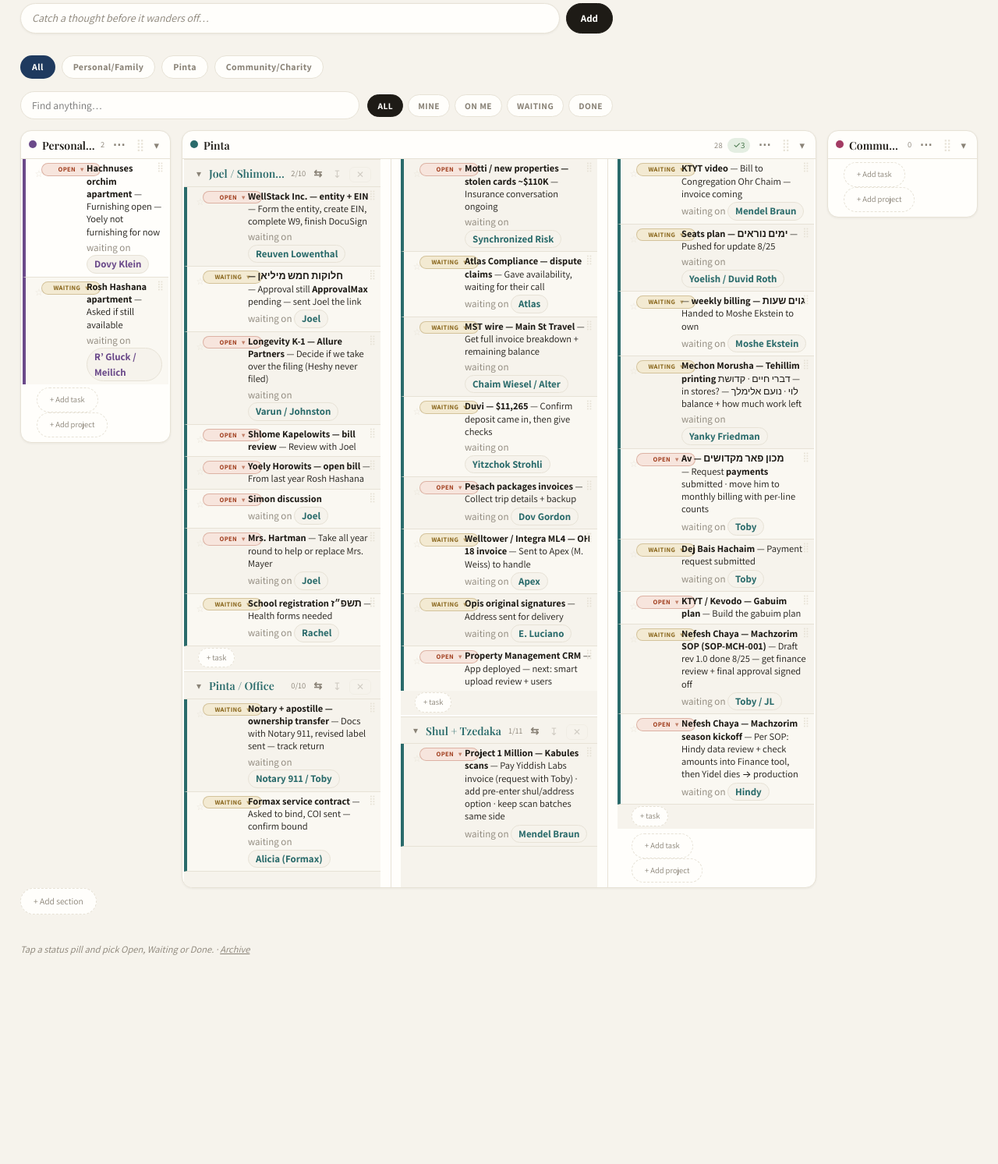
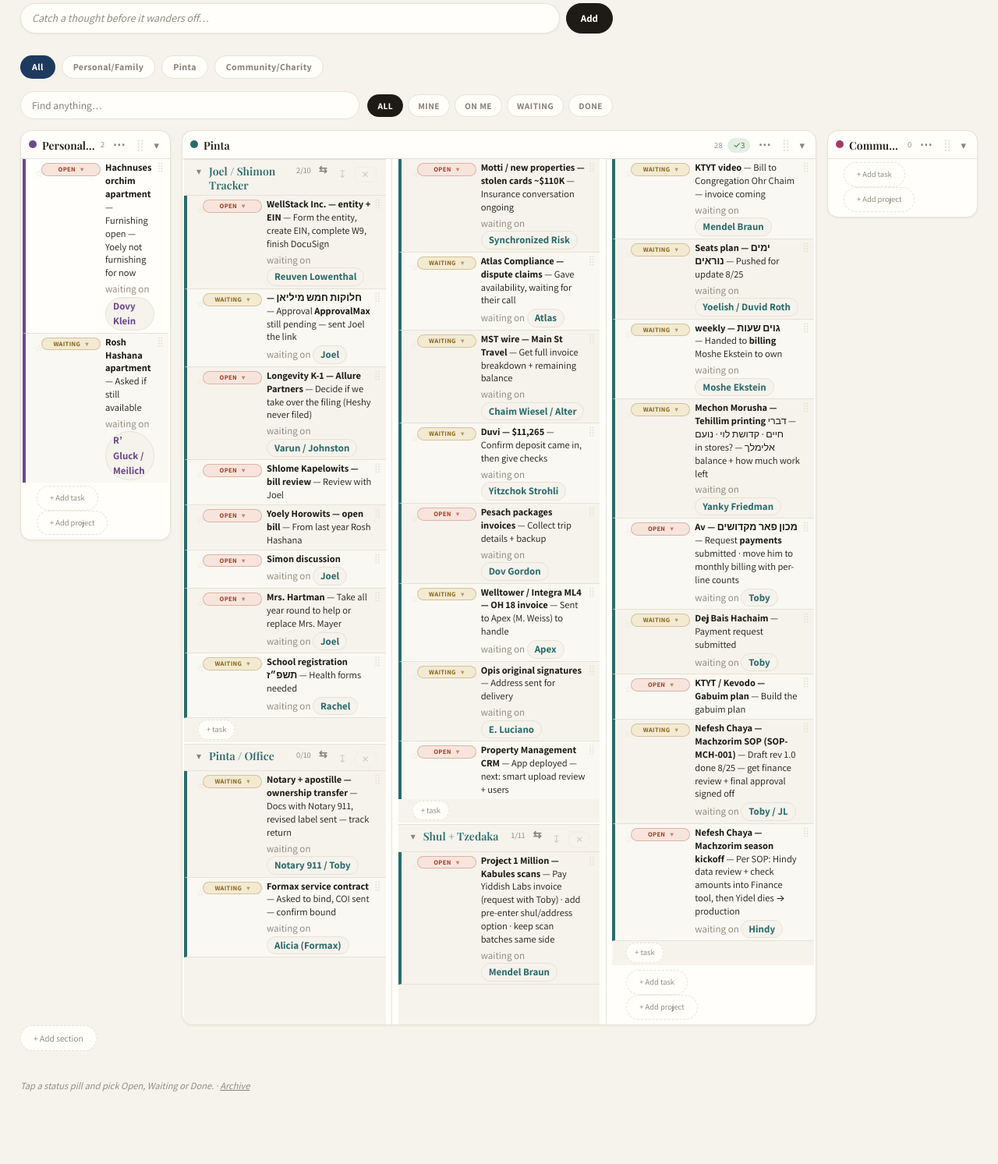
Before and after one commit to nyclead18-cmd/ShimonHQ, a Flask app: page / in a window 1280 px wide. Shown: the part 194-1687 px from the top of the page at 78% size. Before the commit the page ends 1419 px from the top, so only its background shows below. Run offline with Flask 3, Linux system fonts and the light colour scheme; the visitor is signed in with stand-in values (Sample User, id 1); data comes from the database, SQL or seed files in the repository; data that the repository does not hold is empty; some web fonts are replaced.

Commit message:
v82: the Keep look - narrow columns, a long task takes another line

```diff
--- a/shimon-hq-app/static/style.css
+++ b/shimon-hq-app/static/style.css
@@ -1104,3 +1104,19 @@ section.card.folded .seccols{display:none;}
 /* dropping a task on a project lights the whole project up */
 .grid.board .project.dropwait{outline:2px solid var(--accent); outline-offset:-2px;
   border-radius:8px;}
+
+/* ---------- the Keep look: narrow columns, wrapping lines ----------
+   Keep won the side-by-side: narrower columns, more of them, and a long
+   task takes a second line instead of a wider box. The status pill sits
+   in the line like Keep's checkbox, so nothing overlaps anything. */
+.seccols{column-width:12.5rem; column-gap:16px;}
+.grid.board li.item{display:block; padding:3px 18px 3px 20px;}
+.grid.board li.item .pill{float:left; margin:2px 6px 0 0;}
+.grid.board li.item .body{overflow:hidden;}
+.grid.board li.item .t{font-size:12.5px; line-height:1.35;}
+.grid.board li.donerow{display:none;}
+.grid.board section.show-done li.donerow{display:block;}
+@media (min-width:1500px){ .wrap.wide{max-width:min(97vw, 2200px);} }
+.grid.board .proj-head h3{white-space:normal; overflow:visible; text-overflow:clip;
+  line-height:1.25;}
+.grid.board .proj-head{align-items:flex-start;}
```
